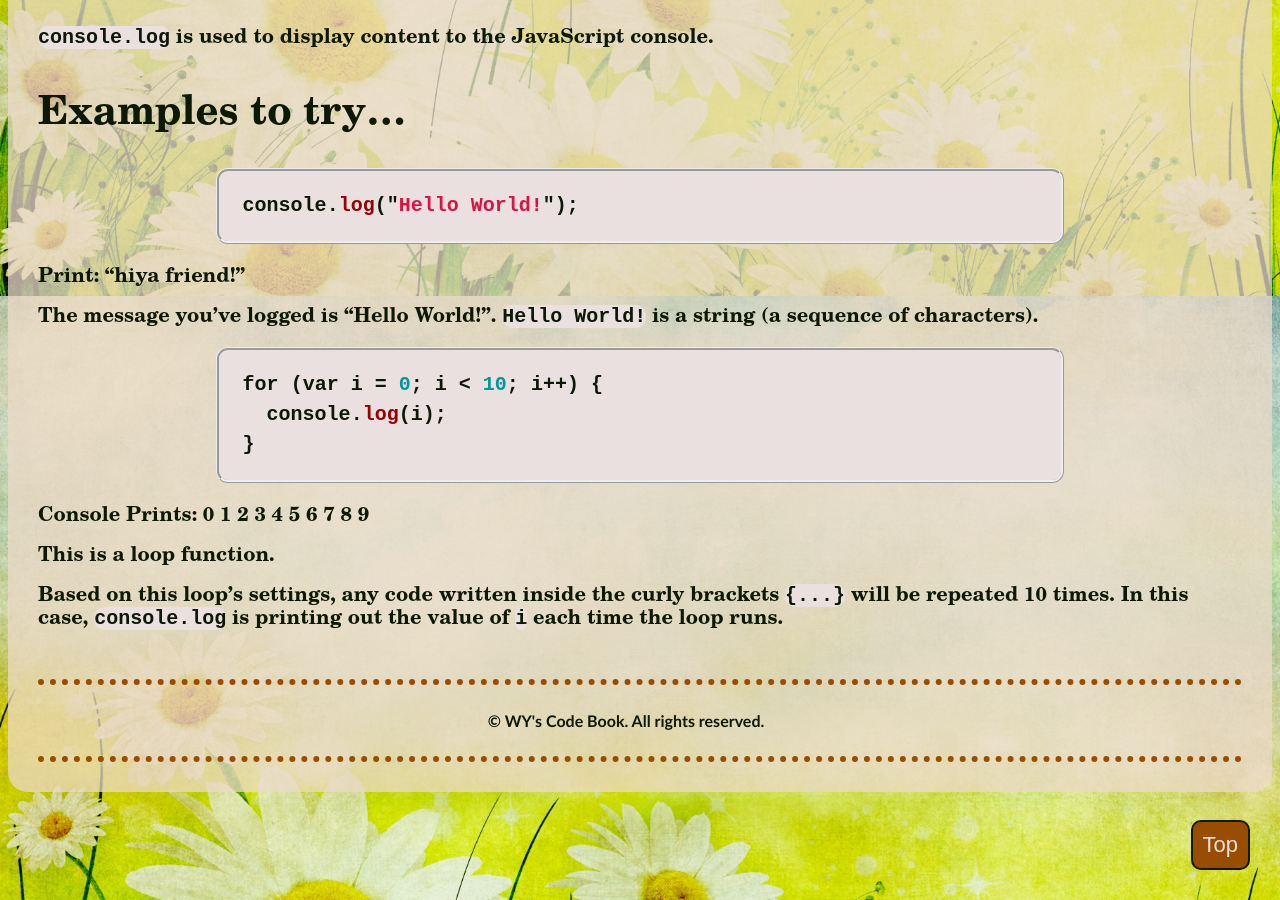
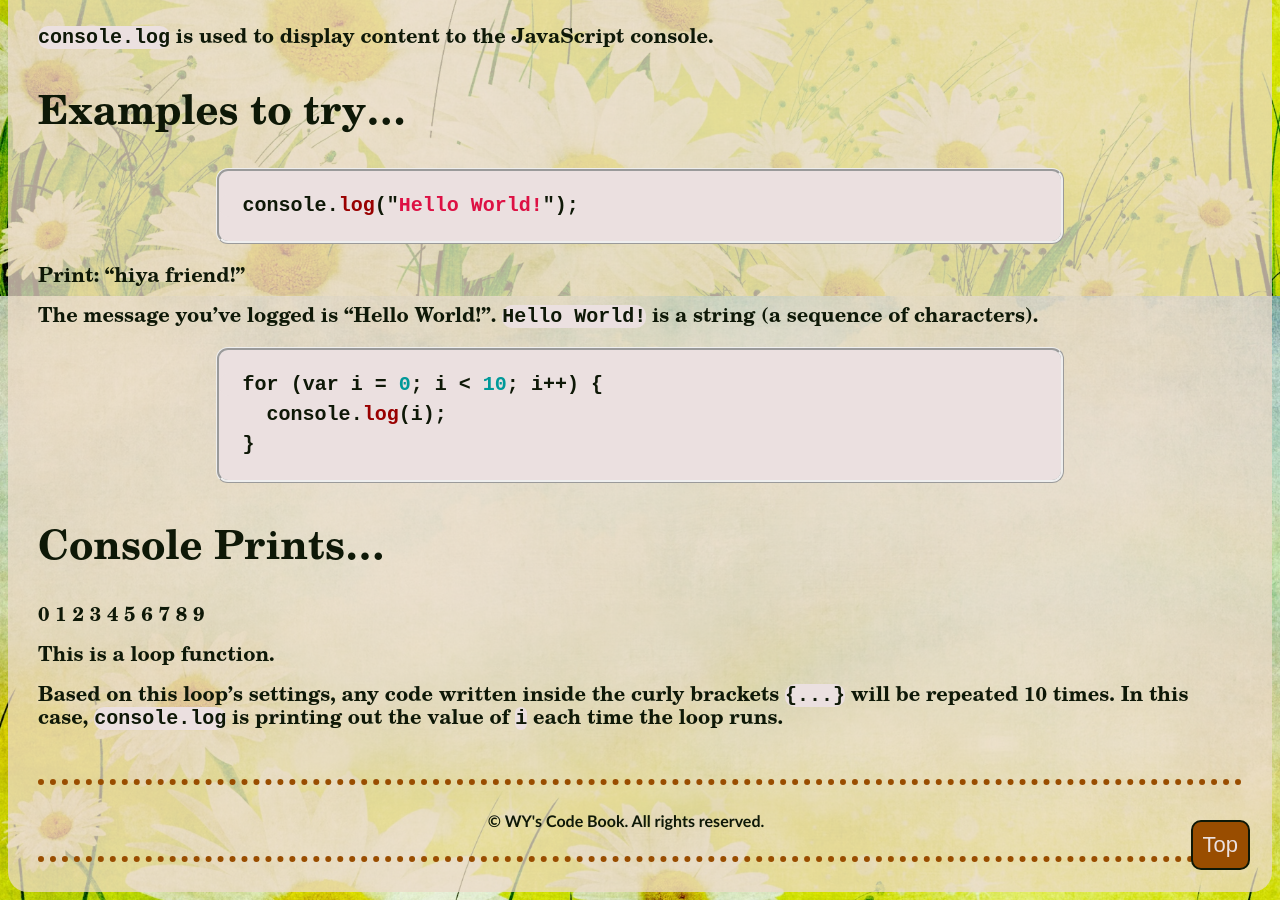
Before and after one commit to WYCodeBook/WYCodeBook.github.io, a Jekyll site: the page built from _javascript/console-log.md, in a window 1280 px wide and 900 px high, scrolled down 604 px. Built offline with Jekyll 4.4.1, drawn with Linux system fonts in a browser that asks for light colours; some web fonts are replaced.

Commit message:
updated content

```diff
--- a/_javascript/console-log.md
+++ b/_javascript/console-log.md
@@ -25,7 +25,7 @@ The message you’ve logged is "Hello World!". `Hello World!` is a string (a seq
   }
 {% endhighlight %}
 
-Console Prints:
+### Console Prints...
 0
 1
 2
```
